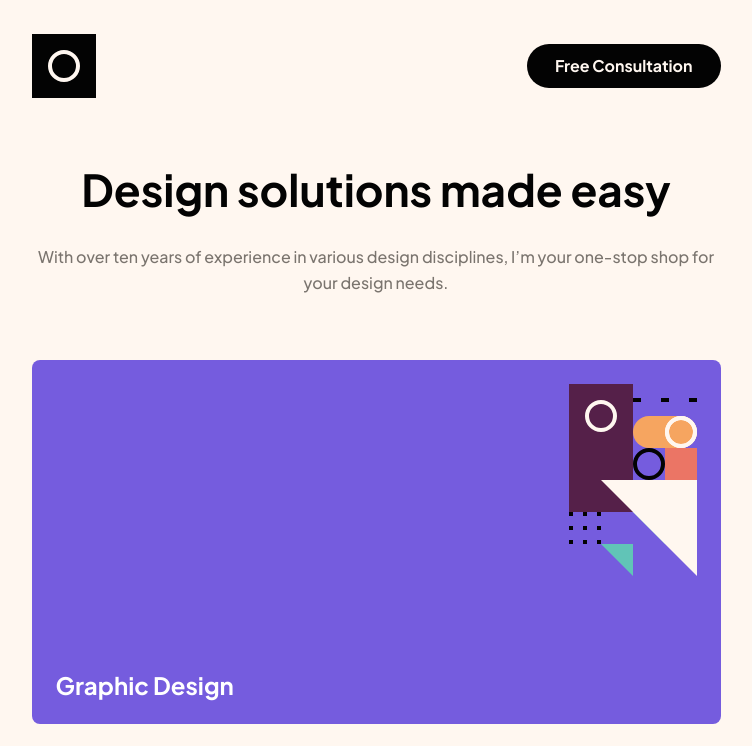
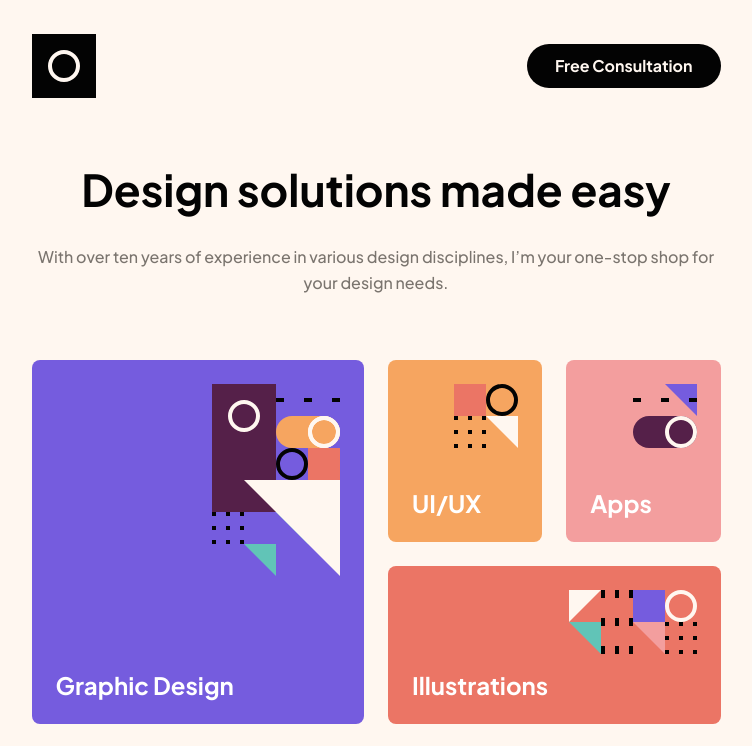
Before and after one commit to richieAiello/mock-design-portfolio, a React (Vite) app: page / in a window 1280 px wide. Shown: the top 746 px of the page, without its empty margins (264-1016 px from the left). Built offline with nearby package versions, Linux system fonts and the light colour scheme.

Commit message:
Styles for Skills.jsx on tablet.

```diff
--- a/src/components/skills/Skills.jsx
+++ b/src/components/skills/Skills.jsx
@@ -3,24 +3,27 @@ import skillsIcons from './skillsIcons';
 
 const Skills = props => {
   return (
-    <div className=" container grid grid-cols-[repeat(2,1fr)] gap-6 mb-[6.25rem]">
+    <div
+      className=" container grid grid-cols-[repeat(2,1fr)] gap-6 mb-[6.25rem]
+      md:grid-cols-[repeat(4,1fr)] md:mb-[7.5rem]"
+    >
       <SkillsCard
-        className="h-[364px] bg-blue col-span-2"
+        className="h-[364px] bg-blue col-span-2 md:row-span-2"
         src={skillsIcons.design}
         text="Graphic Design"
       />
       <SkillsCard
-        className="h-[182px] bg-orange  col-start-1 "
+        className="h-[182px] bg-orange col-start-1 md:col-start-3"
         src={skillsIcons.ui}
         text="UI/UX"
       />
       <SkillsCard
-        className="h-[182px] bg-pink col-start-2"
+        className="h-[182px] bg-pink col-start-2 md:col-start-4"
         src={skillsIcons.apps}
         text="Apps"
       />
       <SkillsCard
-        className="h-[158px] bg-peach col-span-2"
+        className="h-[158px] bg-peach col-span-2 md:col-start-3"
         src={skillsIcons.illustrations}
         text="Illustrations"
       />
```
